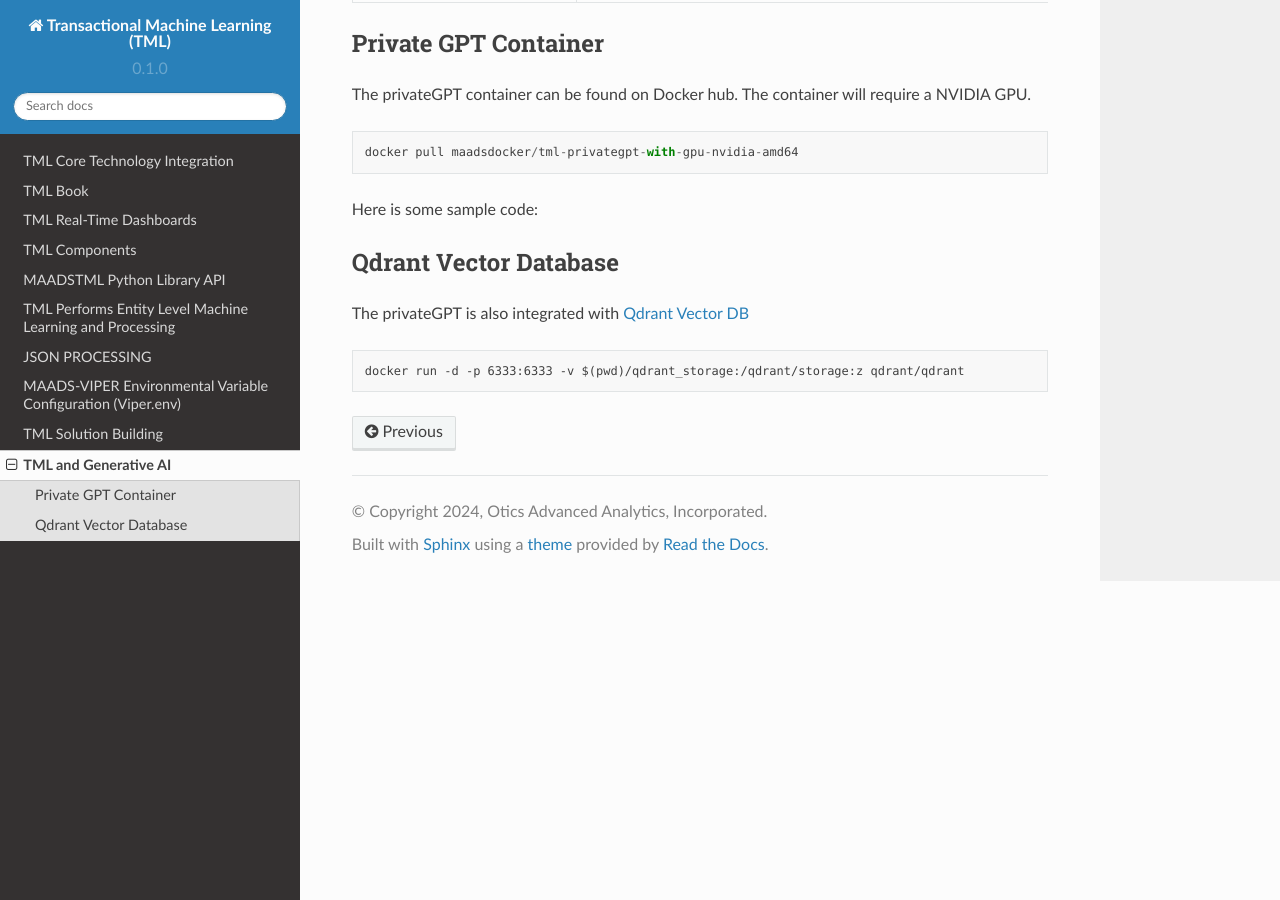
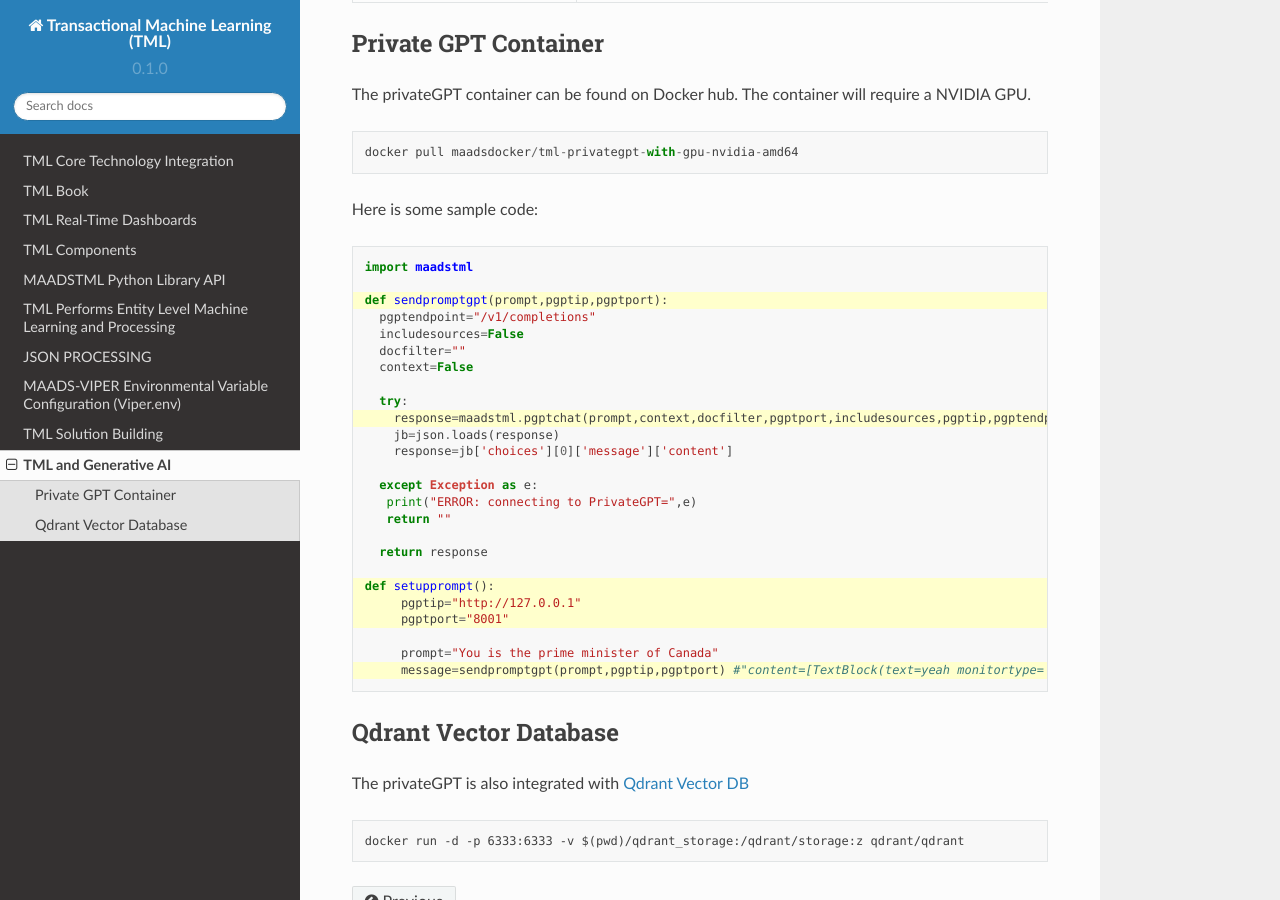
Before and after one commit to smaurice101/readthedocs, a Sphinx documentation site: the page built from docs/source/genai.rst, in a window 1280 px wide and 900 px high, scrolled down 428 px. Built offline with Sphinx 7.4.7 and the Read the Docs theme 2.0.0, drawn with Linux system fonts in a browser that asks for light colours.

Commit message:
Update genai.rst

```diff
--- a/docs/source/genai.rst
+++ b/docs/source/genai.rst
@@ -30,6 +30,34 @@
 
 Here is some sample code:
 
+.. code-block::
+   :emphasize-lines: 3,10,20,21,22,25
+
+   import maadstml
+
+   def sendpromptgpt(prompt,pgptip,pgptport):
+     pgptendpoint="/v1/completions"
+     includesources=False
+     docfilter=""
+     context=False
+
+     try:
+       response=maadstml.pgptchat(prompt,context,docfilter,pgptport,includesources,pgptip,pgptendpoint)
+       jb=json.loads(response)
+       response=jb['choices'][0]['message']['content']
+
+     except Exception as e:
+      print("ERROR: connecting to PrivateGPT=",e)
+      return ""
+
+     return response
+
+   def setupprompt():
+        pgptip="http://127.0.0.1"
+        pgptport="8001"
+
+        prompt="You is the prime minister of Canada"
+        message=sendpromptgpt(prompt,pgptip,pgptport) #"content=[TextBlock(text=yeah monitortype='text')" #
 
 
 Qdrant Vector Database
```
